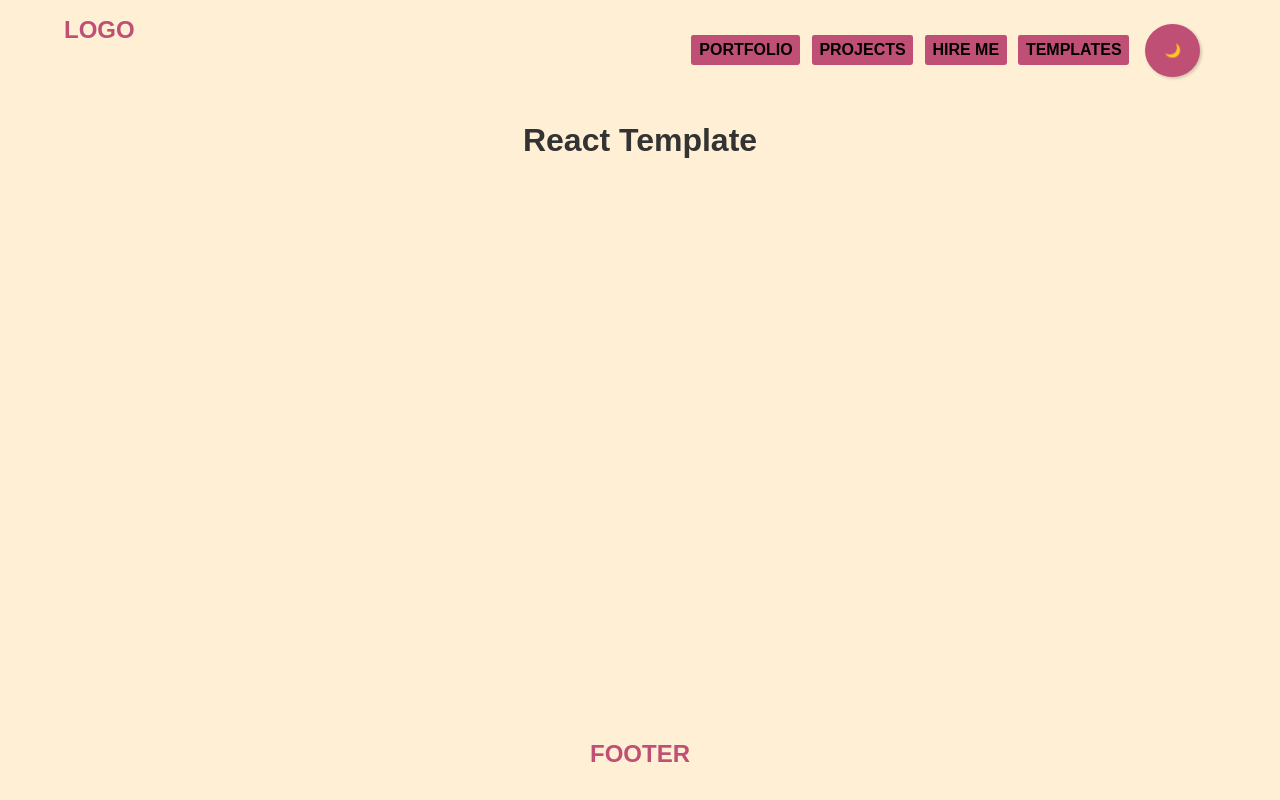
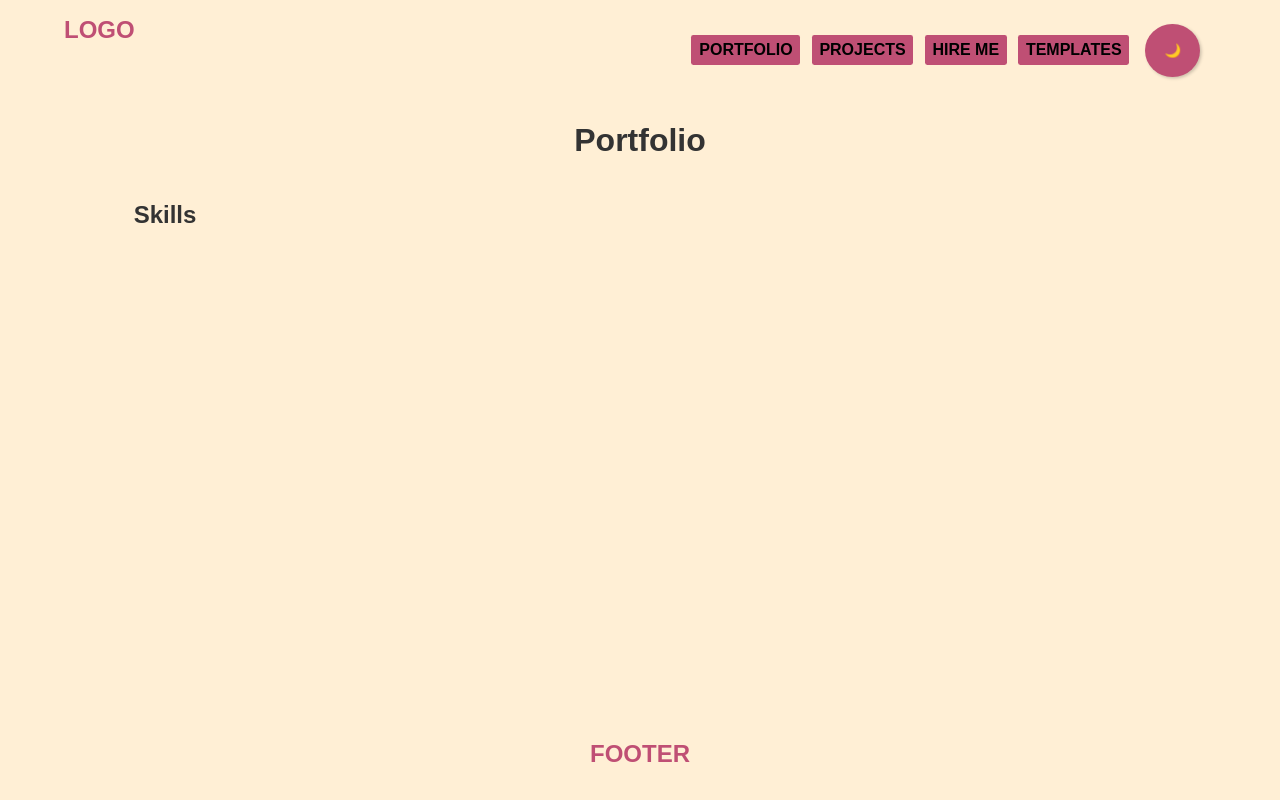
Before and after one commit to Moesera/portfolio-page, a React (Vite) app: page / in a window 1280 px wide. Built offline with nearby package versions, Linux system fonts and the light colour scheme.

Commit message:
Skills images added

```diff
--- a/src/pages/home/index.jsx
+++ b/src/pages/home/index.jsx
@@ -1,7 +1,23 @@
+import * as S from "../../styled-components/App.styles";
+import { skills } from "../../js/lists/skills";
+
 const Home = () => {
 
+  console.log(skills);
   return (
-      <h1>React Template</h1>
+    <>
+      <h1>Portfolio</h1>
+      <S.CustomContainer $margin="0 auto" $maxWidth="90%" $justify="center">
+      <h2>Skills</h2>
+      <div>
+        {skills.map((skill, index) => {
+          return (
+          <svg key={index} xmlns={skill.icon} width={50} height={50} viewBox="0 0 24 24" />
+          )
+        })}
+      </div>
+      </S.CustomContainer>
+    </>
   )
 }
 
```
